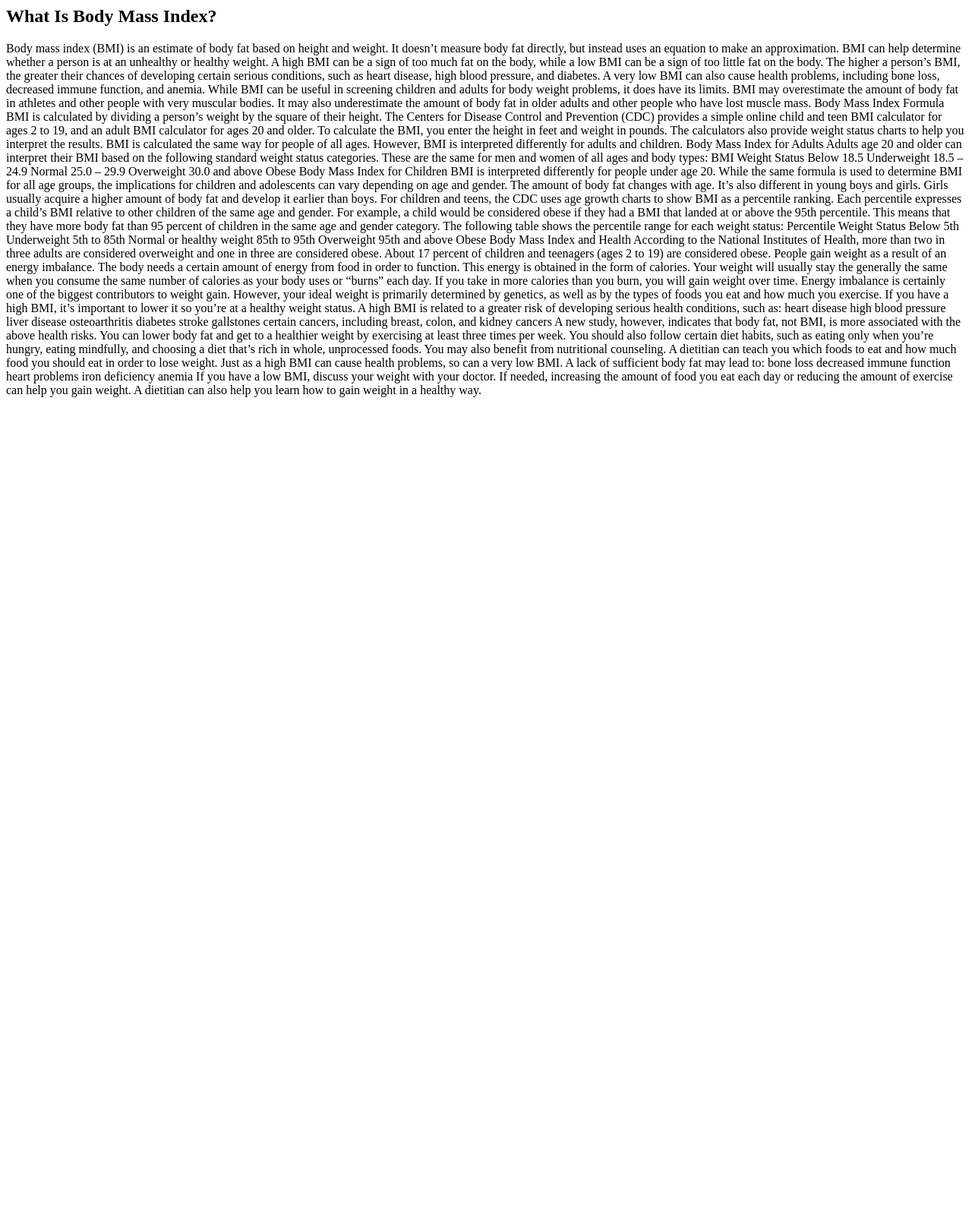
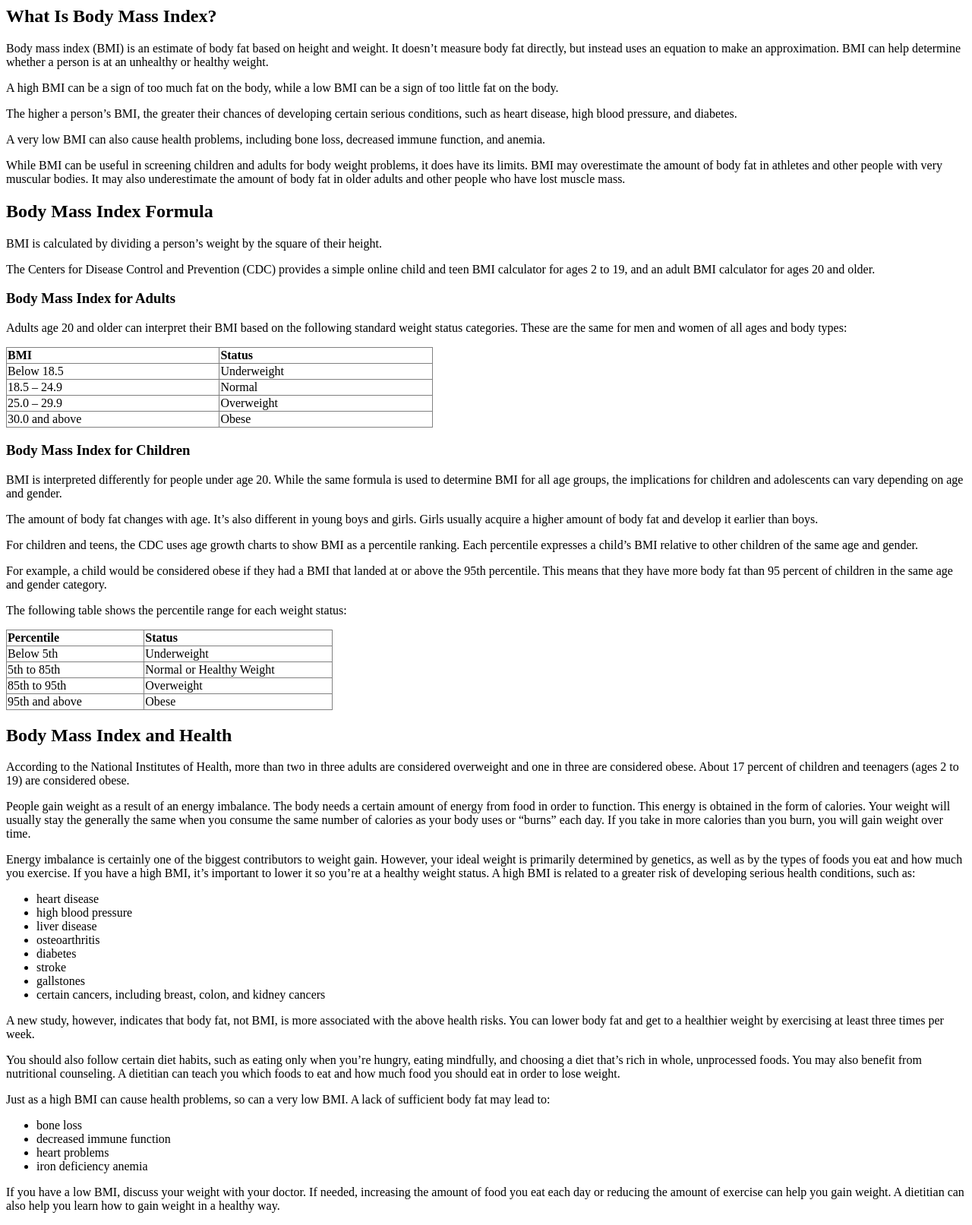
Before and after one commit to designerSJ/bmi_info, a plain HTML site: page index.html in a window 1280 px wide. Shown: the whole page at 76% size. Before the commit the page ends 800 px from the top, so only its background shows below. Drawn offline with Linux system fonts and the light colour scheme.

Commit message:
Update index.html

```diff
--- a/index.html
+++ b/index.html
@@ -1,63 +1,89 @@
 <h2>What Is Body Mass Index?</h2>
-
-Body mass index (BMI) is an estimate of body fat based on height and weight. It doesn’t measure body fat directly, but instead uses an equation to make an approximation. BMI can help determine whether a person is at an unhealthy or healthy weight.
-
-A high BMI can be a sign of too much fat on the body, while a low BMI can be a sign of too little fat on the body. The higher a person’s BMI, the greater their chances of developing certain serious conditions, such as heart disease, high blood pressure, and diabetes. A very low BMI can also cause health problems, including bone loss, decreased immune function, and anemia.
-
-While BMI can be useful in screening children and adults for body weight problems, it does have its limits. BMI may overestimate the amount of body fat in athletes and other people with very muscular bodies. It may also underestimate the amount of body fat in older adults and other people who have lost muscle mass.
-Body Mass Index Formula
-
-BMI is calculated by dividing a person’s weight by the square of their height.
-
-The Centers for Disease Control and Prevention (CDC) provides a simple online child and teen BMI calculator for ages 2 to 19, and an adult BMI calculator for ages 20 and older.
-
-To calculate the BMI, you enter the height in feet and weight in pounds. The calculators also provide weight status charts to help you interpret the results.
-
-BMI is calculated the same way for people of all ages. However, BMI is interpreted differently for adults and children.
-Body Mass Index for Adults
-
-Adults age 20 and older can interpret their BMI based on the following standard weight status categories. These are the same for men and women of all ages and body types:
-BMI	Weight Status
-Below 18.5	Underweight
-18.5 – 24.9	Normal
-25.0 – 29.9	Overweight
-30.0 and above	Obese
-Body Mass Index for Children
-
-BMI is interpreted differently for people under age 20. While the same formula is used to determine BMI for all age groups, the implications for children and adolescents can vary depending on age and gender. The amount of body fat changes with age. It’s also different in young boys and girls. Girls usually acquire a higher amount of body fat and develop it earlier than boys.
-
-For children and teens, the CDC uses age growth charts to show BMI as a percentile ranking. Each percentile expresses a child’s BMI relative to other children of the same age and gender. For example, a child would be considered obese if they had a BMI that landed at or above the 95th percentile. This means that they have more body fat than 95 percent of children in the same age and gender category.
-
-The following table shows the percentile range for each weight status:
-Percentile	Weight Status
-Below 5th	Underweight
-5th to 85th	Normal or healthy weight
-85th to 95th	Overweight
-95th and above	Obese
-Body Mass Index and Health
-
-According to the National Institutes of Health, more than two in three adults are considered overweight and one in three are considered obese. About 17 percent of children and teenagers (ages 2 to 19) are considered obese.
-
-People gain weight as a result of an energy imbalance. The body needs a certain amount of energy from food in order to function. This energy is obtained in the form of calories. Your weight will usually stay the generally the same when you consume the same number of calories as your body uses or “burns” each day. If you take in more calories than you burn, you will gain weight over time.
-
-Energy imbalance is certainly one of the biggest contributors to weight gain. However, your ideal weight is primarily determined by genetics, as well as by the types of foods you eat and how much you exercise. If you have a high BMI, it’s important to lower it so you’re at a healthy weight status. A high BMI is related to a greater risk of developing serious health conditions, such as:
-
-    heart disease
-    high blood pressure
-    liver disease
-    osteoarthritis
-    diabetes
-    stroke
-    gallstones
-    certain cancers, including breast, colon, and kidney cancers
-
-A new study, however, indicates that body fat, not BMI, is more associated with the above health risks. You can lower body fat and get to a healthier weight by exercising at least three times per week. You should also follow certain diet habits, such as eating only when you’re hungry, eating mindfully, and choosing a diet that’s rich in whole, unprocessed foods. You may also benefit from nutritional counseling. A dietitian can teach you which foods to eat and how much food you should eat in order to lose weight.
-
-Just as a high BMI can cause health problems, so can a very low BMI. A lack of sufficient body fat may lead to:
-
-    bone loss
-    decreased immune function
-    heart problems
-    iron deficiency anemia
-
-If you have a low BMI, discuss your weight with your doctor. If needed, increasing the amount of food you eat each day or reducing the amount of exercise can help you gain weight. A dietitian can also help you learn how to gain weight in a healthy way.
+<p>Body mass index (BMI) is an estimate of body fat based on height and weight. It doesn&rsquo;t measure body fat directly, but instead uses an equation to make an approximation. BMI can help determine whether a person is at an unhealthy or healthy weight.</p>
+<p>A high BMI can be a sign of too much fat on the body, while a low BMI can be a sign of too little fat on the body.</p>
+<p>The higher a person&rsquo;s BMI, the greater their chances of developing certain serious conditions, such as heart disease, high blood pressure, and diabetes.</p>
+<p>A very low BMI can also cause health problems, including bone loss, decreased immune function, and anemia.</p>
+<p>While BMI can be useful in screening children and adults for body weight problems, it does have its limits. BMI may overestimate the amount of body fat in athletes and other people with very muscular bodies. It may also underestimate the amount of body fat in older adults and other people who have lost muscle mass.</p>
+<h2>Body Mass Index Formula</h2>
+<p>BMI is calculated by dividing a person&rsquo;s weight by the square of their height.</p>
+<p>The Centers for Disease Control and Prevention (CDC) provides a simple online child and teen BMI calculator for ages 2 to 19, and an adult BMI calculator for ages 20 and older.</p>
+<h3>Body Mass Index for Adults</h3>
+<p>Adults age 20 and older can interpret their BMI based on the following standard weight status categories. These are the same for men and women of all ages and body types:</p>
+<table style="border-collapse: collapse; width: 44.4427%;" border="1">
+<tbody>
+<tr>
+<td style="width: 33.3333%;"><strong>BMI</strong></td>
+<td style="width: 33.3333%;"><strong>Status</strong></td>
+</tr>
+<tr>
+<td style="width: 33.3333%;">Below 18.5</td>
+<td style="width: 33.3333%;">Underweight</td>
+</tr>
+<tr>
+<td style="width: 33.3333%;">18.5 &ndash; 24.9</td>
+<td style="width: 33.3333%;">Normal</td>
+</tr>
+<tr>
+<td style="width: 33.3333%;">25.0 &ndash; 29.9</td>
+<td style="width: 33.3333%;">Overweight</td>
+</tr>
+<tr>
+<td style="width: 33.3333%;">30.0 and above</td>
+<td style="width: 33.3333%;">Obese</td>
+</tr>
+</tbody>
+</table>
+<h3>Body Mass Index for Children</h3>
+<p>BMI is interpreted differently for people under age 20. While the same formula is used to determine BMI for all age groups, the implications for children and adolescents can vary depending on age and gender.</p>
+<p>The amount of body fat changes with age. It&rsquo;s also different in young boys and girls. Girls usually acquire a higher amount of body fat and develop it earlier than boys.</p>
+<p>For children and teens, the CDC uses age growth charts to show BMI as a percentile ranking. Each percentile expresses a child&rsquo;s BMI relative to other children of the same age and gender.</p>
+<p>For example, a child would be considered obese if they had a BMI that landed at or above the 95th percentile. This means that they have more body fat than 95 percent of children in the same age and gender category.</p>
+<p>The following table shows the percentile range for each weight status:</p>
+<table style="border-collapse: collapse; height: 90px; width: 430px;" border="1">
+<tbody>
+<tr style="height: 18px;">
+<td style="width: 178.283px; height: 18px;"><strong>Percentile</strong></td>
+<td style="width: 244.717px; height: 18px;"><strong>Status</strong></td>
+</tr>
+<tr style="height: 18px;">
+<td style="width: 178.283px; height: 18px;">Below 5th</td>
+<td style="width: 244.717px; height: 18px;">Underweight</td>
+</tr>
+<tr style="height: 18px;">
+<td style="width: 178.283px; height: 18px;">5th to 85th</td>
+<td style="width: 244.717px; height: 18px;">Normal or Healthy Weight</td>
+</tr>
+<tr style="height: 18px;">
+<td style="width: 178.283px; height: 18px;">85th to 95th</td>
+<td style="width: 244.717px; height: 18px;">Overweight</td>
+</tr>
+<tr style="height: 18px;">
+<td style="width: 178.283px; height: 18px;">95th and above</td>
+<td style="width: 244.717px; height: 18px;">Obese</td>
+</tr>
+</tbody>
+</table>
+<h2>Body Mass Index and Health</h2>
+<p>According to the National Institutes of Health, more than two in three adults are considered overweight and one in three are considered obese. About 17 percent of children and teenagers (ages 2 to 19) are considered obese.</p>
+<p>People gain weight as a result of an energy imbalance. The body needs a certain amount of energy from food in order to function. This energy is obtained in the form of calories. Your weight will usually stay the generally the same when you consume the same number of calories as your body uses or &ldquo;burns&rdquo; each day. If you take in more calories than you burn, you will gain weight over time.</p>
+<p>Energy imbalance is certainly one of the biggest contributors to weight gain. However, your ideal weight is primarily determined by genetics, as well as by the types of foods you eat and how much you exercise. If you have a high BMI, it&rsquo;s important to lower it so you&rsquo;re at a healthy weight status. A high BMI is related to a greater risk of developing serious health conditions, such as:</p>
+<ul>
+<li>heart disease</li>
+<li>high blood pressure</li>
+<li>liver disease</li>
+<li>osteoarthritis</li>
+<li>diabetes</li>
+<li>stroke</li>
+<li>gallstones</li>
+<li>certain cancers, including breast, colon, and kidney cancers</li>
+</ul>
+<p>A new study, however, indicates that body fat, not BMI, is more associated with the above health risks. You can lower body fat and get to a healthier weight by exercising at least three times per week.</p>
+<p>You should also follow certain diet habits, such as eating only when you&rsquo;re hungry, eating mindfully, and choosing a diet that&rsquo;s rich in whole, unprocessed foods. You may also benefit from nutritional counseling. A dietitian can teach you which foods to eat and how much food you should eat in order to lose weight.</p>
+<p>Just as a high BMI can cause health problems, so can a very low BMI. A lack of sufficient body fat may lead to:</p>
+<ul>
+<li>bone loss</li>
+<li>decreased immune function</li>
+<li>heart problems</li>
+<li>iron deficiency anemia</li>
+</ul>
+<p>If you have a low BMI, discuss your weight with your doctor. If needed, increasing the amount of food you eat each day or reducing the amount of exercise can help you gain weight. A dietitian can also help you learn how to gain weight in a healthy way.</p>
```
